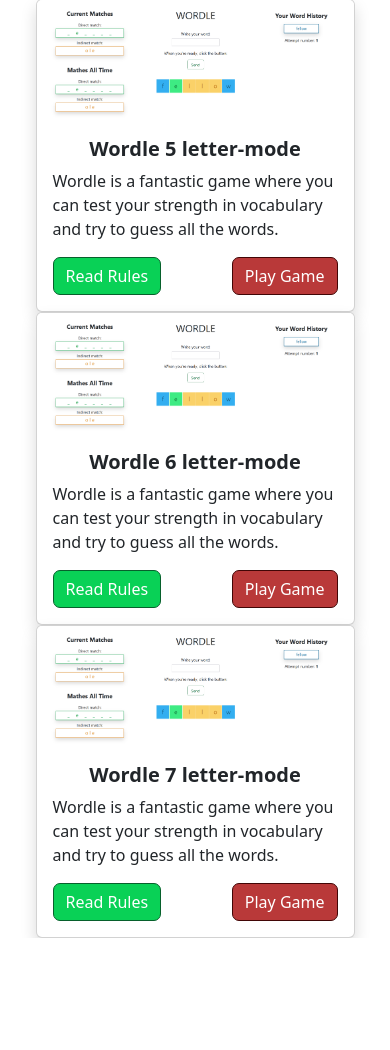
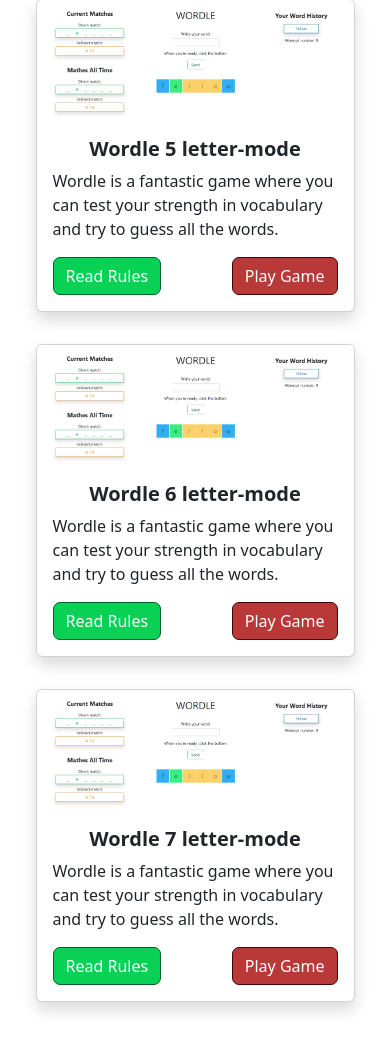
Before and after one commit to De1ik/WordGame_FLASK, a Flask app: page /games in a window 390 px wide. Shown: the part 138-1188 px from the top of the page. Before the commit the page ends 1076 px from the top, so only its background shows below. Run offline with Flask 3, Linux system fonts and the light colour scheme.

Commit message:
minor frontend changes

```diff
--- a/app/static/styles/grid.css
+++ b/app/static/styles/grid.css
@@ -89,9 +89,21 @@
     background-color: rgb(110, 10, 10);
 }
 
+.footer {
+    margin: 3em;
+}
+
 @media (max-width: 1200px) {
     .cont-gm {
         gap: 50px;
+    }
+
+    .prd-card {
+        margin-bottom: 2em;
+    }
+
+    .footer {
+        margin: 0;
     }
 }
 
--- a/app/templates/games.html
+++ b/app/templates/games.html
@@ -66,6 +66,9 @@
 
         </div>
     </div>
+    <div class="footer">
+        <p></p>
+    </div>
 </div>
 
 
--- a/app/templates/index.html
+++ b/app/templates/index.html
@@ -55,8 +55,10 @@
           <p>Welcome to the first WordGame. The essence of the game is simple - to guess the word in the least number of
             tries. You can connect statistics and keep track of your progress. Before playing, don't forget to
             familiarize yourself with the rules :)</p>
-          <div class="btn-rules">
+          <div class="btn-rules ">
             <p><a href="/rules">REED RULES</a></p>
+            <!-- <button class="btn-grad">REED RULES</button> -->
+            <!-- <a class="btn-lk shadow-lg" href="/games"><button class="glow-on-hover" type="button">Play Games</button></a> -->
           </div>
         </div>
       </div>
--- a/app/utilities/skill_lvl_wrdle.py
+++ b/app/utilities/skill_lvl_wrdle.py
@@ -12,7 +12,7 @@
     elif avg_att >= 2 and avg_att < 3:
         return 'genius'
     elif avg_att >= 1 and avg_att < 2:
-        return 'you hacked the game?'
+        return 'AI'
     elif avg_att >= 0 and avg_att < 1:
         return 'you hacked the game?'
     else:
```
